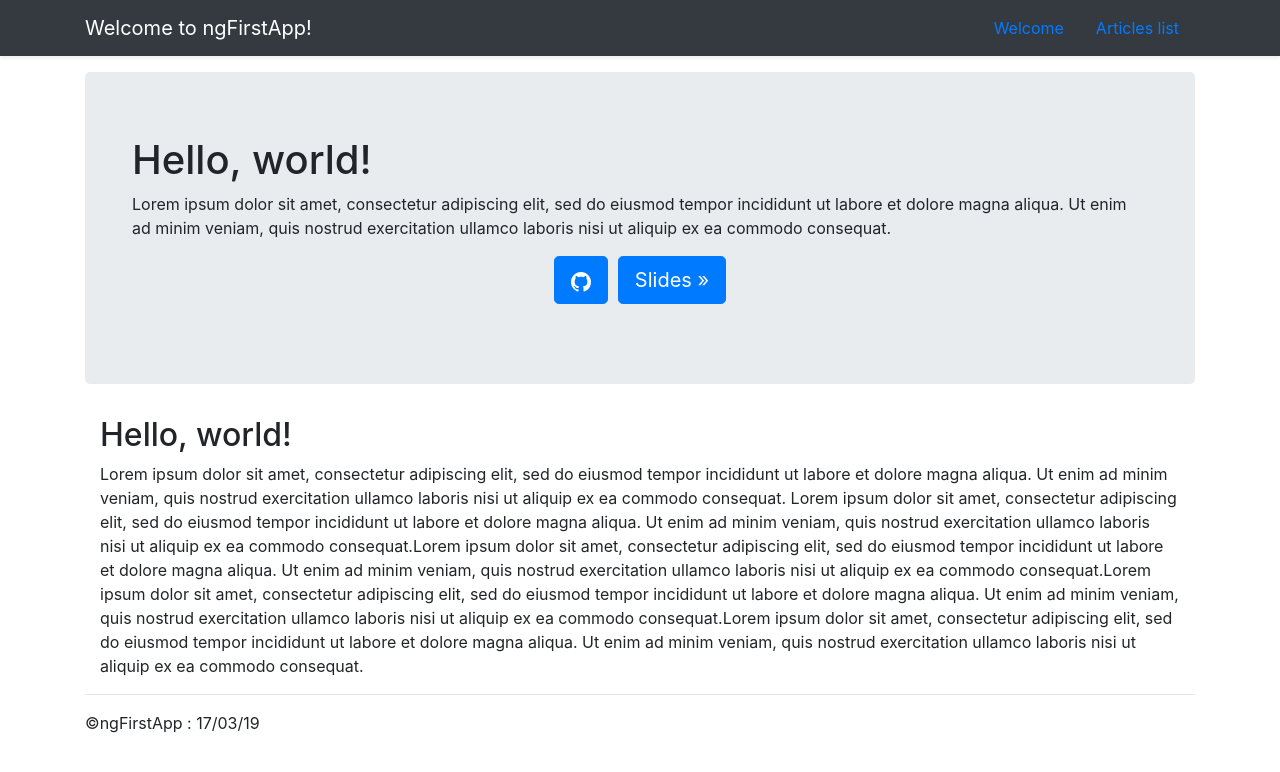
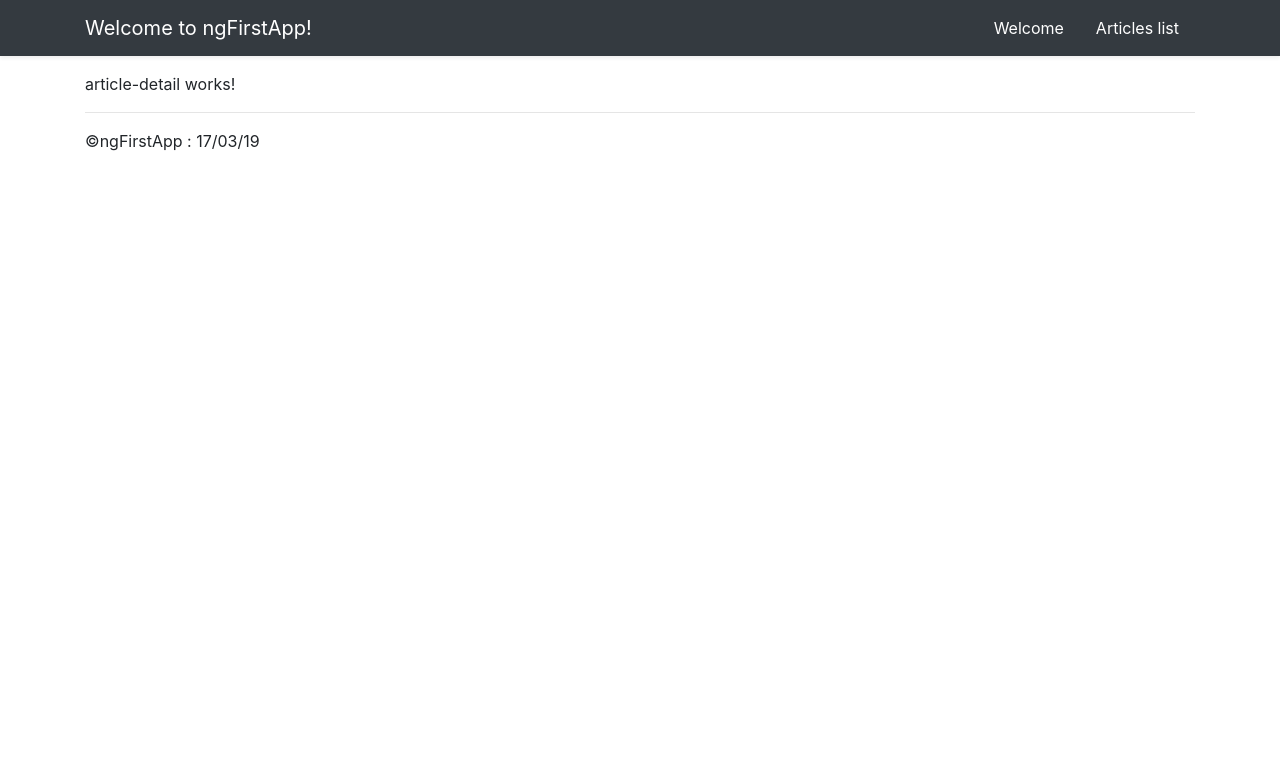
Before and after one commit to fdelfelice-sopra/an-introduction-to-angular, an Angular app in the folder ngFirstApp/: page /articles/1 in a window 1280 px wide. Before the commit this address led to /welcome. Shown: the top 772 px of the page. Built offline with nearby package versions, Linux system fonts and the light colour scheme.

Commit message:
Routing: passing parameter

```diff
--- a/ngFirstApp/src/app/app.component.html
+++ b/ngFirstApp/src/app/app.component.html
@@ -1,9 +1,9 @@
 <nav class="navbar navbar-dark bg-dark shadow-sm">
   <div class="container">
-      <a class="navbar-brand" href="">Welcome to {{ title }}!</a>
+      <a class="navbar-brand" [routerLink]="['/welcome']" >Welcome to {{ title }}!</a>
       <ul class="nav navpills">
-            <li><a class='nav-link' [routerLink]="['/welcome']" >Welcome</a></li>
-            <li><a class='nav-link' routerLink="/articles" >Articles list</a></li> <!-- SHORTCUT FOR routing-->
+            <li><a class='nav-link text-white' [routerLink]="['/welcome']" >Welcome</a></li>
+            <li><a class='nav-link text-white' routerLink="/articles" >Articles list</a></li> <!-- SHORTCUT FOR routing-->
         </ul>
   </div>
 </nav>
--- a/ngFirstApp/src/app/app.module.ts
+++ b/ngFirstApp/src/app/app.module.ts
@@ -11,6 +11,7 @@ import { ArticlesComponent } from './articles/articles.component';
 import { AddPrefixPipe } from './shared/add-prefix.pipe';
 import { LikeBtnComponent } from './shared/like-btn/like-btn.component';
 import { WelcomeComponent } from './welcome/welcome.component';
+import { ArticleDetailComponent } from './articles/article-detail.component';
 
 
 @NgModule({
@@ -19,7 +20,8 @@ import { WelcomeComponent } from './welcome/welcome.component';
     ArticlesComponent,
     AddPrefixPipe,
     LikeBtnComponent,
-    WelcomeComponent
+    WelcomeComponent,
+    ArticleDetailComponent
   ],
   imports: [
     BrowserModule,
@@ -29,6 +31,7 @@ import { WelcomeComponent } from './welcome/welcome.component';
     RouterModule.forRoot([
       {path: 'welcome' , component : WelcomeComponent },
       {path: 'articles' , component : ArticlesComponent },
+      {path: 'articles/:id' , component : ArticleDetailComponent },//send 'id' parameter
       {path: '' , redirectTo : 'welcome' , pathMatch : 'full' }, //default
       {path: '**' , redirectTo : 'welcome' , pathMatch : 'full' } //**  wildcard selected if no previous path matches
     ]),
--- /dev/null
+++ b/ngFirstApp/src/app/articles/article-detail.component.html
@@ -0,0 +1,3 @@
+<p>
+  article-detail works!
+</p>
--- /dev/null
+++ b/ngFirstApp/src/app/articles/article-detail.component.ts
@@ -0,0 +1,26 @@
+import { Component, OnInit } from '@angular/core';
+
+
+
+import { ActivatedRoute, Router } from '@angular/router';
+
+import { IArticle } from './article';
+import { ArticleService } from './article.service';
+
+@Component({
+  selector: 'app-article-detail',
+  templateUrl: './article-detail.component.html',
+  styleUrls: ['./article-detail.component.less']
+})
+export class ArticleDetailComponent implements OnInit {
+
+
+  constructor(private route:ActivatedRoute) {
+    console.log(this.route.snapshot.paramMap.get('id')); //Retrive id parameter
+   }
+
+
+  ngOnInit() {
+  }
+
+}
--- a/ngFirstApp/src/app/articles/articles.component.html
+++ b/ngFirstApp/src/app/articles/articles.component.html
@@ -21,6 +21,10 @@
       {{articleN.plot}}
     </p>
     <p>
+      <a [routerLink]="['/articles' , articleN.id ]">Read more...</a>
+    </p>
+
+    <p>
       <app-like-btn [like]='articleN.like' [id]='articleN.id' (likeClicked)='onNotify($event)'></app-like-btn>
     </p>
   </div>
--- a/ngFirstApp/src/app/welcome/welcome.component.html
+++ b/ngFirstApp/src/app/welcome/welcome.component.html
@@ -17,7 +17,7 @@
 </div>
 
 <div class="container">
-    <h2>Hello, world!</h2>
+    <h2>Made with Angular</h2>
     <p>
         Lorem ipsum dolor sit amet, consectetur adipiscing elit, sed do eiusmod tempor incididunt ut labore et dolore magna aliqua. Ut enim ad minim veniam, quis nostrud exercitation ullamco laboris nisi ut aliquip ex ea commodo consequat. Lorem ipsum dolor sit amet, consectetur adipiscing elit, sed do eiusmod tempor incididunt ut labore et dolore magna aliqua. Ut enim ad minim veniam, quis nostrud exercitation ullamco laboris nisi ut aliquip ex ea commodo consequat.Lorem ipsum dolor sit amet, consectetur adipiscing elit, sed do eiusmod tempor incididunt ut labore et dolore magna aliqua. Ut enim ad minim veniam, quis nostrud exercitation ullamco laboris nisi ut aliquip ex ea commodo consequat.Lorem ipsum dolor sit amet, consectetur adipiscing elit, sed do eiusmod tempor incididunt ut labore et dolore magna aliqua. Ut enim ad minim veniam, quis nostrud exercitation ullamco laboris nisi ut aliquip ex ea commodo consequat.Lorem ipsum dolor sit amet, consectetur adipiscing elit, sed do eiusmod tempor incididunt ut labore et dolore magna aliqua. Ut enim ad minim veniam, quis nostrud exercitation ullamco laboris nisi ut aliquip ex ea commodo consequat.
     </p>
--- a/ngFirstApp/src/index.html
+++ b/ngFirstApp/src/index.html
@@ -3,7 +3,7 @@
 <head>
   <meta charset="utf-8">
   <title>NgFirstApp</title>
-  <base href="/">
+  <base href="/"> <!-- tells the router how to compose the navigation -->
 
   <meta name="viewport" content="width=device-width, initial-scale=1">
   <link rel="icon" type="image/x-icon" href="favicon.ico">
```
Also changed, not shown: ngFirstApp/src/app/articles/article-detail.component.less (added), ngFirstApp/src/app/articles/article.service.ts (line endings or trailing spaces), 1 other file (tests, documents, lock files or other folders).
